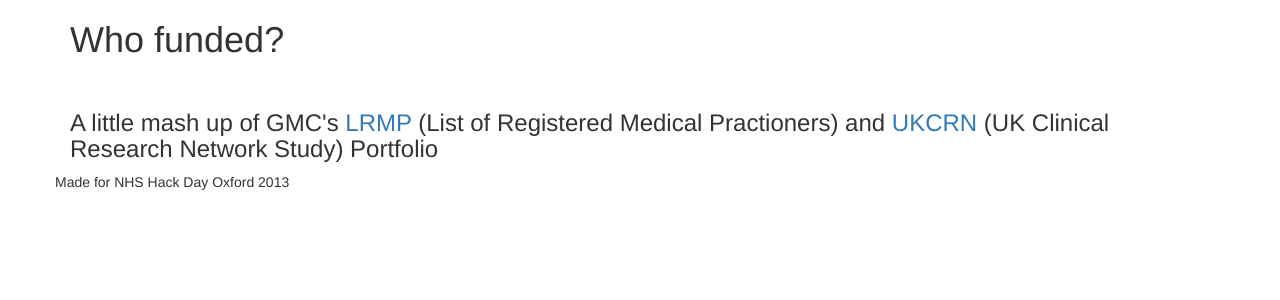
After one commit to nhshackday/lict2, a Django app: template lict2/conflict/templates/conflict/landing_page.html in a window 1280 px wide. The commit adds this page. Shown: the top 300 px of the page. Run offline with Django 3.2, Linux system fonts and the light colour scheme; the template is opened without the code that fills it, so the values that code supplies are empty; some libraries are stand-ins or nearby versions.

Commit message:
a little landing page

```diff
--- a/lict2/conflict/templates/conflict/base.html
+++ b/lict2/conflict/templates/conflict/base.html
@@ -3,7 +3,7 @@
 
     <head>
         <meta http-equiv="content-type" content="text/html; charset=UTF-8"/>
-        <title>Thingy</title>
+        <title>Who Funded?</title>
 
         <link href="//netdna.bootstrapcdn.com/twitter-bootstrap/2.2.2/css/bootstrap-combined.min.css" rel="stylesheet">
         <link href='http://fonts.googleapis.com/css?family=Lato:300,400,700,900,300italic,400italic,700italic,900italic'
--- /dev/null
+++ b/lict2/conflict/templates/conflict/landing_page.html
@@ -0,0 +1,14 @@
+{% extends "conflict/base.html" %}
+
+{% block content %}
+
+    <h1> Who funded? </h1>
+
+    <br>
+
+    <h3>
+      A little mash up of GMC's <a href="http://www.gmc-uk.org/doctors/register/LRMP.asp">LRMP</a> (List of Registered Medical Practioners) and
+      <a href="http://public.ukcrn.org.uk/search/"> UKCRN </a> (UK Clinical Research Network Study) Portfolio
+    </h3>
+
+{% endblock %}
--- a/lict2/conflict/urls.py
+++ b/lict2/conflict/urls.py
@@ -3,11 +3,11 @@
 from __future__ import print_function, division, absolute_import, unicode_literals
 from django.conf.urls import patterns, url
 from django.shortcuts import redirect
-from .views import DoctorListView, StudyListView
+from .views import DoctorListView, StudyListView, LandingPage
 from .views import RootRedirect
 
 urlpatterns = patterns('conflict.views',
     url(r'^doctors/$', DoctorListView.as_view()),
     url(r'^studies/$', StudyListView.as_view()),
-    url(r'^$', RootRedirect.as_view()),
+    url(r'^$', LandingPage.as_view()),
 )
```
Also changed, not shown: lict2/conflict/views.py (+5 -2 lines).
